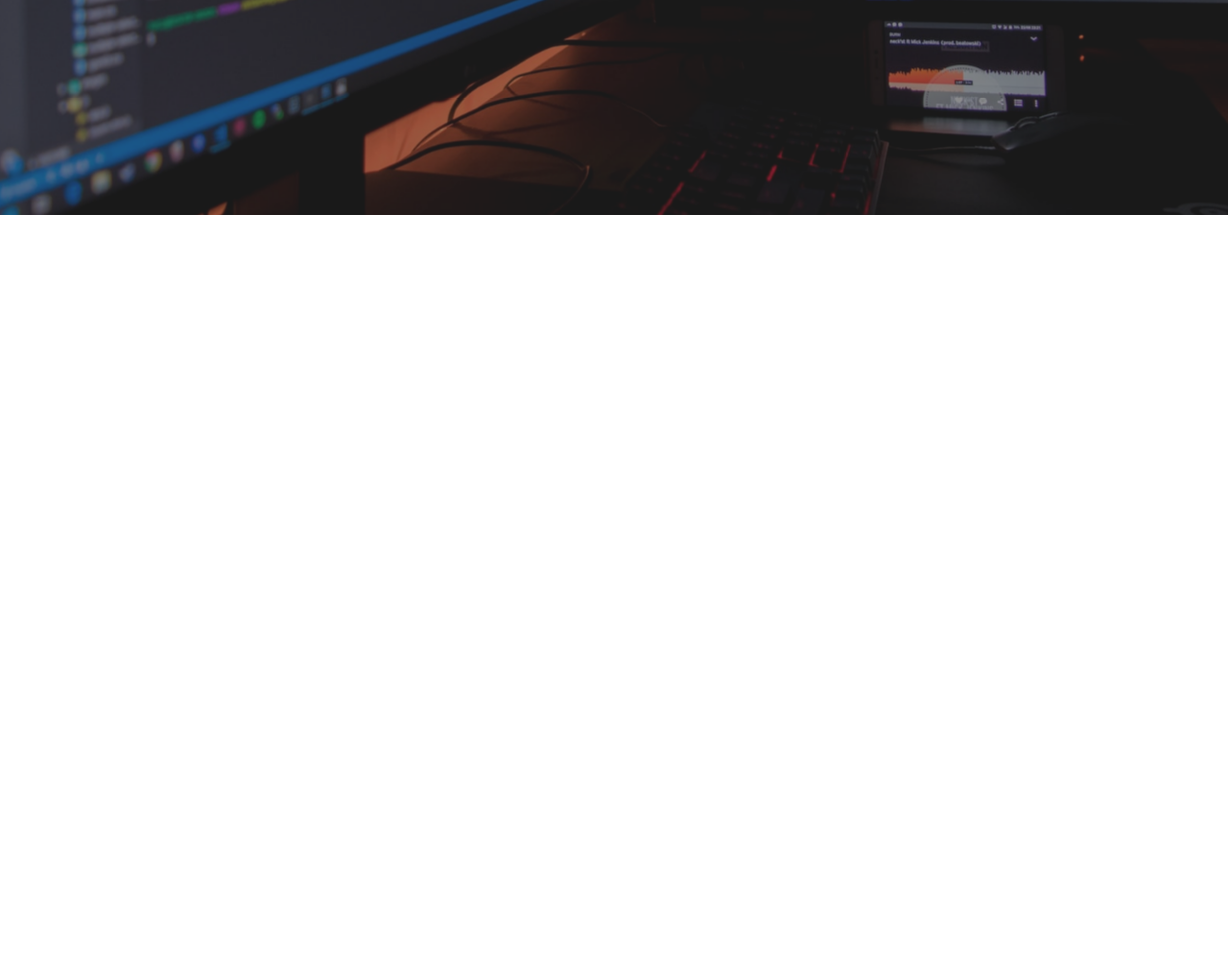
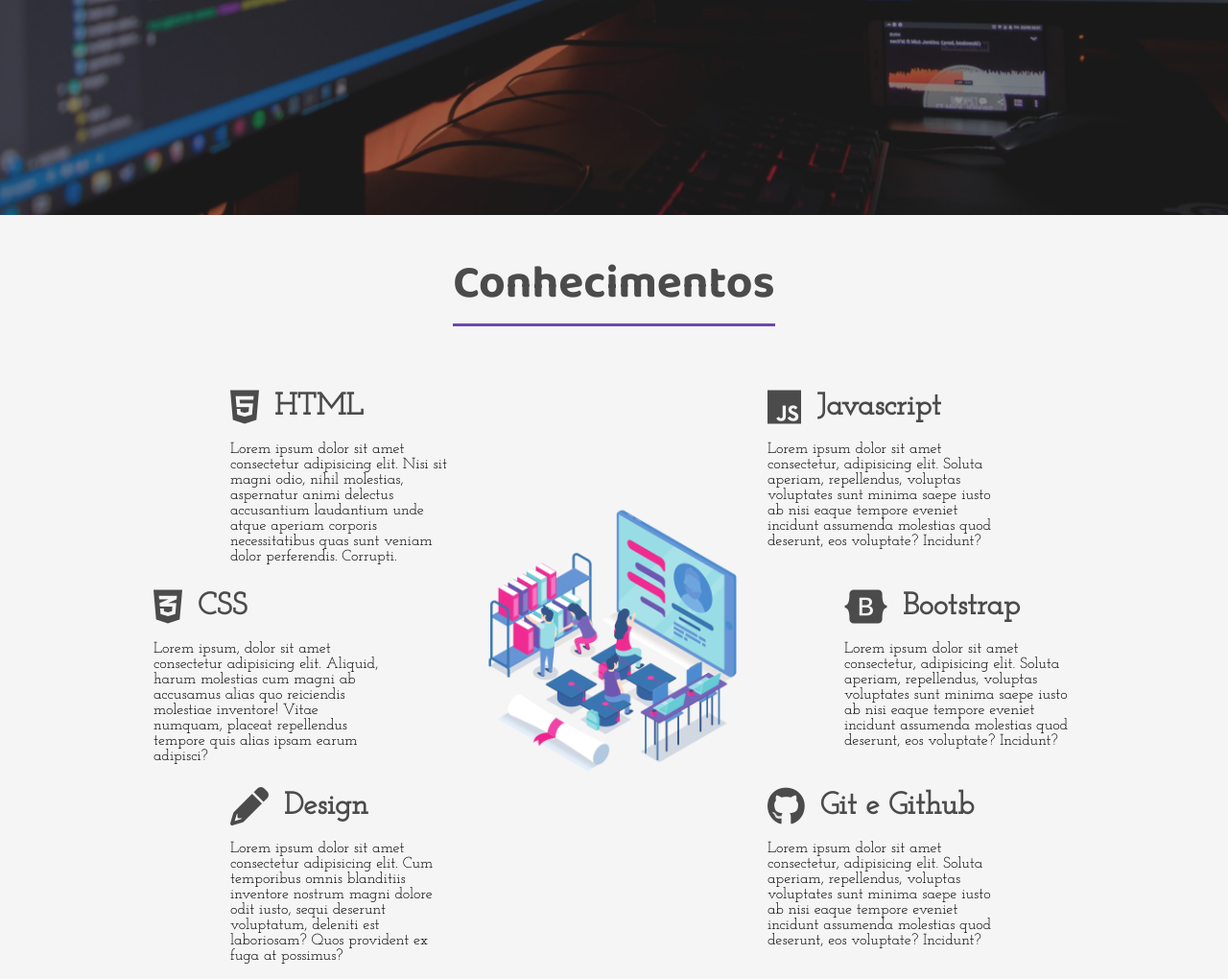
Before and after one commit to erikamattje/Portfolio, a plain HTML site: page index.html in a window 1280 px wide. Shown: the part 576-1596 px from the top of the page at 96% size. Before the commit the page ends 800 px from the top, so only its background shows below. Drawn offline with Linux system fonts and the light colour scheme.

Commit message:
:package: Área Conhecimentos

```diff
--- a/index.html
+++ b/index.html
@@ -32,7 +32,7 @@
             </div>
         </header>
 
-        <div class="sidebar"> <!--Menu lateral-->
+        <aside class="sidebar"> <!--Menu lateral/ Pode ser usado DIV mas em questão de semantica é melhor o aside - classe para menus laterais-->
             <nav>
                 <ul class="menu"> <!--Lista não ordenada-->
                     <li class="menu-item"><a href="#" class="menu-link">Home</a></li>
@@ -48,7 +48,75 @@
                 <a href="#"><i class="fab fa-linkedin"></i></a>
                 <a href="#"><i class="fab fa-github"></i></a>
             </div>
-        </div>
+        </aside>
+
+        <section class="sessao-conhecimentos">
+            <div class="sessao-header">
+                <h1>Conhecimentos</h1>
+            </div>
+            <div class="conhecimentos">
+                <div class="conhecimento">
+                    <div class="conhecimento-header">
+                        <i class="fab fa-html5"></i>
+                        <h3>HTML</h3>
+                    </div>
+                    <div class="conhecimento-text">
+                        <p>Lorem ipsum dolor sit amet consectetur adipisicing elit. Nisi sit magni odio, nihil molestias, aspernatur animi delectus accusantium laudantium unde atque aperiam corporis necessitatibus quas sunt veniam dolor perferendis. Corrupti.</p>
+                    </div>
+                </div>
+                <div class="conhecimento">
+                    <div class="conhecimento-header">
+                        <i class="fab fa-css3-alt"></i>
+                        <h3>CSS</h3>
+                    </div>
+                    <div class="conhecimento-text">
+                        <p>Lorem ipsum, dolor sit amet consectetur adipisicing elit. Aliquid, harum molestias cum magni ab accusamus alias quo reiciendis molestiae inventore! Vitae numquam, placeat repellendus tempore quis alias ipsam earum adipisci?</p>
+                    </div>
+                </div>
+                <div class="conhecimento">
+                    <div class="conhecimento-header">
+                        <i class="fas fa-pencil-alt"></i>
+                        <h3>Design</h3>
+                    </div>
+                    <div class="conhecimento-text">
+                        <p>Lorem ipsum dolor sit amet consectetur adipisicing elit. Cum temporibus omnis blanditiis inventore nostrum magni dolore odit iusto, sequi deserunt voluptatum, deleniti est laboriosam? Quos provident ex fuga at possimus?</p>
+                    </div>
+                </div>
+                <div class="conhecimento">
+                    <div class="conhecimento-header">
+                        <i class="fab fa-js"></i>
+                        <h3>Javascript</h3>
+                    </div>
+                    <div class="conhecimento-text">
+                        <p>Lorem ipsum dolor sit amet consectetur, adipisicing elit. Soluta aperiam, repellendus, voluptas voluptates sunt minima saepe iusto ab nisi eaque tempore eveniet incidunt assumenda molestias quod deserunt, eos voluptate? Incidunt?</p>
+                    </div>
+                </div>
+                <div class="conhecimento">
+                    <div class="conhecimento-header">
+                        <i class="fab fa-bootstrap"></i>
+                        <h3>Bootstrap</h3>
+                    </div>
+                    <div class="conhecimento-text">
+                        <p>Lorem ipsum dolor sit amet consectetur, adipisicing elit. Soluta aperiam, repellendus, voluptas voluptates sunt minima saepe iusto ab nisi eaque tempore eveniet incidunt assumenda molestias quod deserunt, eos voluptate? Incidunt?</p>
+                    </div>
+                </div>
+                <div class="conhecimento">
+                    <div class="conhecimento-header">
+                        <i class="fab fa-github"></i>
+                        <h3>Git e Github</h3>
+                    </div>
+                    <div class="conhecimento-text">
+                        <p>Lorem ipsum dolor sit amet consectetur, adipisicing elit. Soluta aperiam, repellendus, voluptas voluptates sunt minima saepe iusto ab nisi eaque tempore eveniet incidunt assumenda molestias quod deserunt, eos voluptate? Incidunt?</p>
+                    </div>
+                </div>
+                <div class="conhecimentos-img-wrapper">
+                    <img src="imagens/conhecimentos.png" alt="imagem conhecimento">
+                </div>
+            </div>
+        </section>
+
+
+
 
     </div>
 </body>
--- a/style.css
+++ b/style.css
@@ -236,3 +236,94 @@ header{
 .social-media i:hover{
     background-color: #8a06be;
 }
+
+.conhecimentos{
+    display: grid; /*faz o grid que é uma tabela onde irão as informações da parte conhecimentos*/
+    grid-template-columns: repeat(16, 1fr);
+    grid-template-rows: repeat(6, 6rem);
+    row-gap: .5rem;
+}
+
+.conhecimento:nth-child(1){
+    grid-column: 4 / 7; /*vai começar na coluna 4 e vai até a coluna 7*/
+    grid-row: 1/ 3; /* começa na linha 1 e vai até a 3 */
+}
+
+.conhecimento:nth-child(2){
+    grid-column: 3 / 6;
+    grid-row: 3/ 5;
+}
+
+.conhecimento:nth-child(3){
+    grid-column: 4 / 7;
+    grid-row: 5/ -1;
+}
+
+.conhecimento:nth-child(4){
+    grid-column: 11 / 14;
+    grid-row: 1/ 3;
+}
+
+.conhecimento:nth-child(5){
+    grid-column: 12 / 15;
+    grid-row: 3/ 5;
+}
+
+.conhecimento:nth-child(6){
+    grid-column: 11 / 14;
+    grid-row: 5/ -1;
+}
+
+.sessao-conhecimentos{
+    background-color: #f5f5f5;
+}
+
+.sessao-header{
+    display: flex;
+    align-items: center; /*alinhamento vertical*/
+    justify-content: center; /*alinhamento horizontal*/
+    margin-bottom: 2rem;
+    padding-top: 2rem;
+}
+
+.sessao-header h1{
+    font-family: var(--font-primary);
+    font-size: 3rem;
+    color: #4b4b4b;
+    border-bottom: solid 3px #6E48AA;
+    margin-bottom: 2rem;
+
+}
+
+.conhecimento-header{
+    display: flex;
+    align-items: center;
+    color: #4b4b4b;
+}
+
+.conhecimento-header i{ /* formatação do icone */
+    font-size: 2.5rem;
+
+}
+
+.conhecimento-header h3{
+    font-family: var(--font-secundary) ;
+    font-size: 2rem;
+    padding-left: 1rem;
+}
+
+.conhecimento-text{
+    font-family: var(--font-secundary);
+    margin-top: 1rem;
+}
+
+.conhecimentos-img-wrapper{
+    grid-column: 7 / 11;
+    grid-row: 2 / 6;
+    width: 100%;
+}
+
+.conhecimentos-img-wrapper img{ /*pra fazer a imagem ficar dentro do wrapper, pois estava passando */
+    object-fit: cover;
+    width: 100%;
+}
```
Also changed, not shown: imagens/conhecimentos.png (added).
